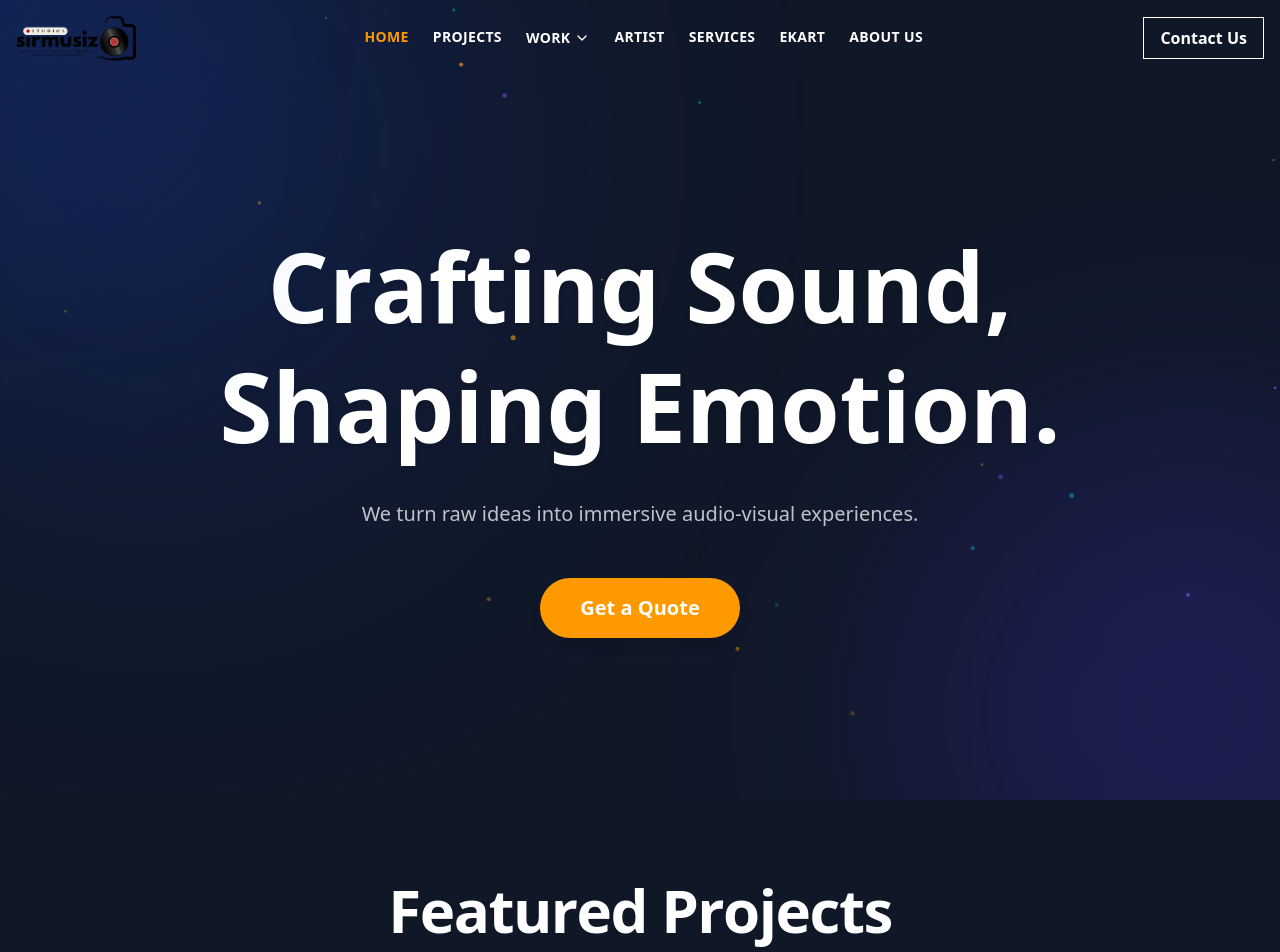
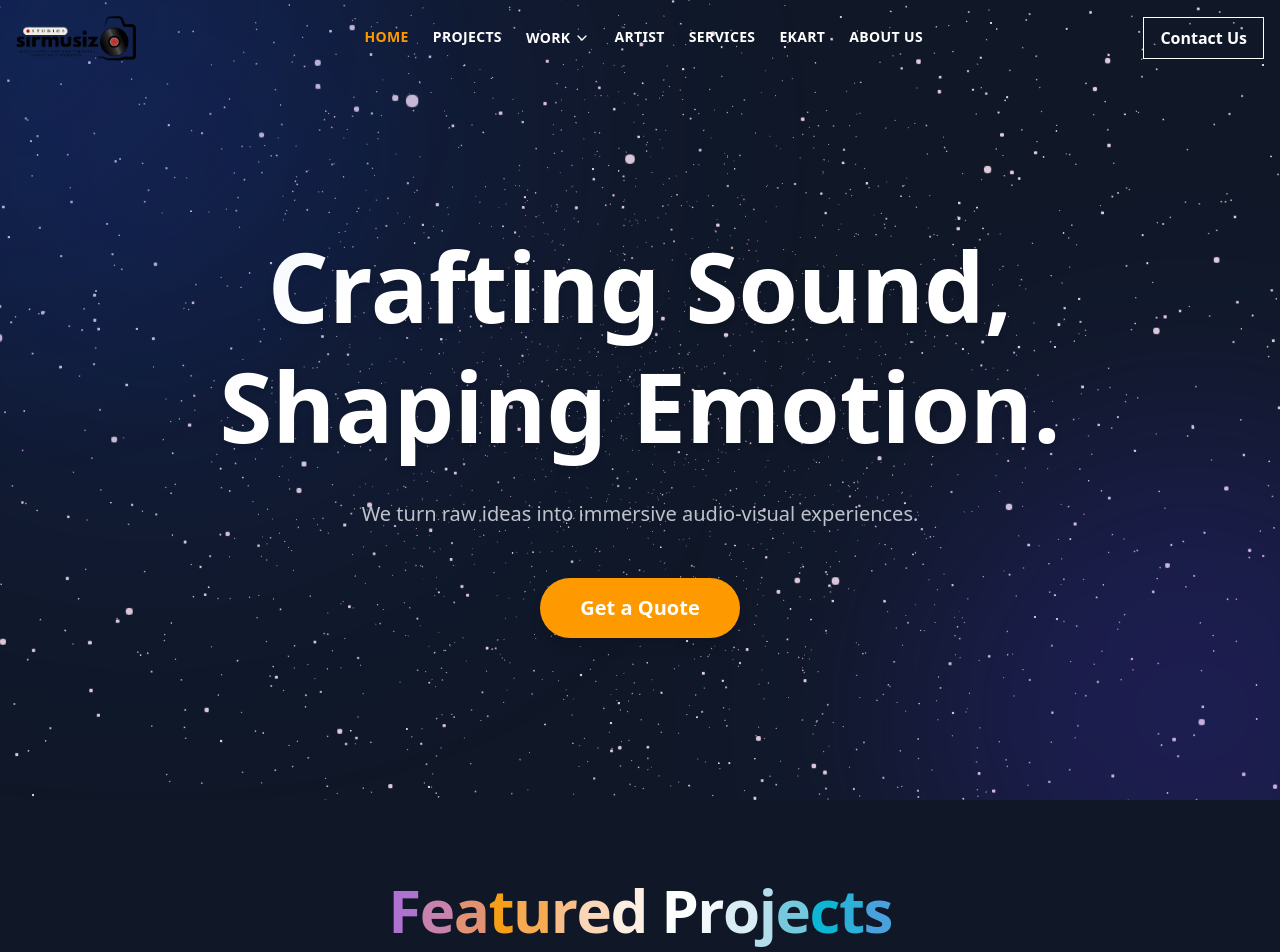
Before and after one commit to Akhilesh10gupta/musiz_v2, a Next.js app: page / in a window 1280 px wide. Shown: the top 952 px of the page. Built offline with nearby package versions, Linux system fonts and the light colour scheme.

Commit message:
update in hero and project seccction

```diff
--- /dev/null
+++ b/components/FloatingParticles.tsx
@@ -0,0 +1,64 @@
+'use client'
+import { useRef, useState } from 'react'
+import { Canvas, useFrame } from '@react-three/fiber'
+import { Points, PointMaterial } from '@react-three/drei'
+import { Suspense } from 'react'
+import * as THREE from 'three'
+
+
+const FloatingParticles = (props: any) => {
+  const ref = useRef<THREE.Points>(null!)
+  const [sphere] = useState(() => {
+    const numParticles = 5000;
+    const particles = new Float32Array(numParticles * 3);
+    for (let i = 0; i < numParticles; i++) {
+      const i3 = i * 3;
+      const u = Math.random();
+      const v = Math.random();
+      const theta = 2 * Math.PI * u;
+      const phi = Math.acos(2 * v - 1);
+      const radius = 1.5 * Math.cbrt(Math.random()); // cube root for uniform distribution
+      particles[i3] = radius * Math.sin(phi) * Math.cos(theta);
+      particles[i3 + 1] = radius * Math.sin(phi) * Math.sin(theta);
+      particles[i3 + 2] = radius * Math.cos(phi);
+    }
+    return particles;
+  });
+
+  useFrame((state, delta) => {
+    ref.current.rotation.x -= delta / 25
+    ref.current.rotation.y -= delta / 30
+    if (state.mouse) {
+      ref.current.rotation.y += state.mouse.x * 0.001
+      ref.current.rotation.x += state.mouse.y * 0.001
+    }
+  })
+
+  return (
+    <group rotation={[0, 0, Math.PI / 4]}>
+      <Points ref={ref} positions={sphere} stride={3} frustumCulled {...props}>
+        <PointMaterial
+          transparent
+          color="#f272c8"
+          size={0.005}
+          sizeAttenuation={true}
+          depthWrite={false}
+        />
+      </Points>
+    </group>
+  )
+}
+
+const FloatingParticlesCanvas = () => {
+  return (
+    <div className="absolute inset-0 z-0">
+      <Canvas camera={{ position: [0, 0, 1] }}>
+        <Suspense fallback={null}>
+          <FloatingParticles />
+        </Suspense>
+      </Canvas>
+    </div>
+  )
+}
+
+export default FloatingParticlesCanvas
--- /dev/null
+++ b/components/GlitchedWord.css
@@ -0,0 +1,77 @@
+.glitch {
+    position: relative;
+    display: inline-block;
+    color: white;
+    font-family: 'Courier New', Courier, monospace;
+  }
+
+  .glitch-base {
+    opacity: 1;
+    transition: opacity 0.2s ease-in-out;
+  }
+
+  .glitch-text {
+    position: absolute;
+    top: 0;
+    left: 0;
+    width: 100%;
+    height: 100%;
+    opacity: 0;
+    pointer-events: none;
+  }
+
+  .glitch .glitch-text-1 {
+    animation: glitch-anim-1 1s infinite;
+    color: #ff00c1;
+  }
+
+  .glitch .glitch-text-2 {
+    animation: glitch-anim-2 1s infinite;
+    color: #00ffff;
+  }
+
+  @keyframes glitch-anim-1 {
+    0% {
+      transform: translate(0);
+      opacity: 1;
+    }
+    20% {
+      transform: translate(-3px, 3px);
+    }
+    40% {
+      transform: translate(3px, -3px);
+    }
+    60% {
+      transform: translate(-3px, 3px);
+    }
+    80% {
+      transform: translate(3px, -3px);
+    }
+    100% {
+      transform: translate(0);
+      opacity: 1;
+    }
+  }
+
+  @keyframes glitch-anim-2 {
+    0% {
+      transform: translate(0);
+      opacity: 1;
+    }
+    20% {
+      transform: translate(3px, -3px);
+    }
+    40% {
+      transform: translate(-3px, 3px);
+    }
+    60% {
+      transform: translate(3px, -3px);
+    }
+    80% {
+      transform: translate(-3px, 3px);
+    }
+    100% {
+      transform: translate(0);
+      opacity: 1;
+    }
+  }
--- /dev/null
+++ b/components/GlitchedWord.tsx
@@ -0,0 +1,22 @@
+/// <reference path="../custom.d.ts" />
+
+'use client'
+import React from 'react';
+import './GlitchedWord.css';
+
+interface GlitchedWordProps {
+  word: string;
+  isGlitched: boolean;
+}
+
+const GlitchedWord: React.FC<GlitchedWordProps> = ({ word, isGlitched }) => {
+  return (
+    <span className={isGlitched ? 'glitch' : ''}>
+      <span className="glitch-base">{word}</span>
+      <span className="glitch-text glitch-text-1" aria-hidden="true">{word}</span>
+      <span className="glitch-text glitch-text-2" aria-hidden="true">{word}</span>
+    </span>
+  );
+};
+
+export default GlitchedWord;
--- a/components/Hero.tsx
+++ b/components/Hero.tsx
@@ -1,14 +1,14 @@
 'use client'
 
-import React, { useRef, useEffect, useState } from 'react'
+import React, { useEffect, useState } from 'react'
+import FloatingParticlesCanvas from './FloatingParticles'
+import GlitchedWord from './GlitchedWord';
+import './GlitchedWord.css';
 
 export default function Hero() {
-  /* ───────────────── mounted flag ───────────────── */
-  const [mounted, setMounted] = useState(false);
   const [isMobile, setIsMobile] = useState(false);
 
   useEffect(() => {
-    setMounted(true);
     const mediaQuery = window.matchMedia('(max-width: 640px)');
     const handleResize = () => setIsMobile(mediaQuery.matches);
     handleResize(); // Set initial state
@@ -20,96 +20,20 @@ export default function Hero() {
     }
   }, []);
 
-  /* ───────────────── canvas ───────────────── */
-  const canvasRef = useRef<HTMLCanvasElement | null>(null)
+  const [glitchingWord, setGlitchingWord] = useState(null);
+  const [wordToGlitch, setWordToGlitch] = useState('Sound');
 
   useEffect(() => {
-    if (!mounted || !canvasRef.current) return;
-
-    // Performance: Completely disable the particle animation on mobile devices.
-    if (isMobile) return
-
-    const canvas = canvasRef.current
-    const ctx = canvas.getContext('2d')
-    if (!ctx) return
-
-    const dpr = isMobile ? 1 : window.devicePixelRatio || 1
-
-    const setSize = () => {
-      canvas.width = window.innerWidth * dpr
-      canvas.height = window.innerHeight * dpr
-      canvas.style.width = `${window.innerWidth}px`
-      canvas.style.height = `${window.innerHeight}px`
-      ctx.setTransform(dpr, 0, 0, dpr, 0, 0)
-    }
-    setSize()
-
-    const colors = ['#8B5CF6', '#06B6D4', '#F59E0B']
-    const COUNT = isMobile ? 6 : 20
-    const particles = Array.from({ length: COUNT }, () => ({
-      x: Math.random() * window.innerWidth,
-      y: Math.random() * window.innerHeight,
-      vx: (Math.random() - 0.5) * 0.2,
-      vy: (Math.random() - 0.5) * 0.2,
-      size: Math.random() * 1.5 + 1,
-      opacity: Math.random() * 0.5 + 0.2,
-      color: colors[Math.floor(Math.random() * colors.length)],
-    }))
-
-    let animationFrameId: number;
-    const step = () => {
-      ctx.clearRect(0, 0, canvas.width, canvas.height)
-
-      particles.forEach((p, i) => {
-        p.x += p.vx
-        p.y += p.vy
-        if (p.x < 0 || p.x > window.innerWidth) p.vx *= -1
-        if (p.y < 0 || p.y > window.innerHeight) p.vy *= -1
-
-        ctx.save()
-        ctx.globalAlpha = p.opacity
-        ctx.fillStyle = p.color
-        ctx.beginPath()
-        ctx.arc(p.x, p.y, p.size, 0, Math.PI * 2)
-        ctx.fill()
-        ctx.restore()
-
-        // Only draw lines on desktop
-        if (!isMobile) {
-          for (let j = i + 1; j < particles.length; j++) {
-            const o = particles[j]
-            const dist = Math.hypot(p.x - o.x, p.y - o.y)
-            if (dist < 150) {
-              ctx.save()
-              ctx.globalAlpha = (150 - dist) / 150 * 0.1
-              ctx.strokeStyle = p.color
-              ctx.lineWidth = 0.5
-              ctx.beginPath()
-              ctx.moveTo(p.x, p.y)
-              ctx.lineTo(o.x, o.y)
-              ctx.stroke()
-              ctx.restore()
-            }
-          }
-        }
-      })
-
-      if (isMobile) {
-        setTimeout(step, 100) // ~10 FPS
-      } else {
-        animationFrameId = requestAnimationFrame(step)
-      }
-    }
-    step()
-
-    window.addEventListener('resize', setSize)
-    return () => {
-      window.removeEventListener('resize', setSize)
-      cancelAnimationFrame(animationFrameId)
-    }
-  }, [mounted, isMobile])
-
-  const headline = "Crafting Sound, Shaping Emotion.";
+    const interval = setInterval(() => {
+      setGlitchingWord(wordToGlitch);
+      setTimeout(() => {
+        setGlitchingWord(null);
+        setWordToGlitch(current => (current === 'Sound' ? 'Emotion' : 'Sound'));
+      }, 1000);
+    }, 5000);
+    return () => clearInterval(interval);
+    // eslint-disable-next-line react-hooks/exhaustive-deps
+  }, [wordToGlitch]);
 
   return (
     <section
@@ -117,7 +41,7 @@ export default function Hero() {
       className="relative min-h-[100dvh] pt-32 lg:pt-40 bg-gray-900
                  flex flex-col items-center justify-center gap-16 xl:gap-32 px-6 pb-24 overflow-hidden"
     >
-      <canvas ref={canvasRef} className="pointer-events-none absolute inset-0" />
+      <FloatingParticlesCanvas />
 
       {/* blurred blobs */}
       {!isMobile && (
@@ -129,12 +53,18 @@ export default function Hero() {
 
       {/* text block */}
       <div
-        className="max-w-4xl w-full px-2 sm:px-0 text-center"
+        className="max-w-4xl w-full px-2 sm:px-0 text-center z-10"
       >
         <h1
-          className="text-5xl sm:text-6xl xl:text-8xl font-extrabold leading-tight sm:leading-tight xl:leading-tight text-white drop-shadow-md font-poppins animate-fade-in-up transition-transform duration-300 ease-in-out hover:scale-105 hover:drop-shadow-lg"
+          className={`text-5xl sm:text-6xl xl:text-8xl font-extrabold leading-tight sm:leading-tight xl:leading-tight text-white drop-shadow-md font-poppins animate-fade-in-up ${isMobile ? 'hero-animated-gradient' : ''}`}
         >
-          {headline}
+          {isMobile ? (
+            'Crafting Sound, Shaping Emotion.'
+          ) : (
+            <>
+              Crafting <GlitchedWord word="Sound" isGlitched={glitchingWord === 'Sound'} />, Shaping <GlitchedWord word="Emotion" isGlitched={glitchingWord === 'Emotion'} />.
+            </>
+          )}
         </h1>
         <p
           className="mt-6 sm:mt-8 text-lg sm:text-xl text-gray-300/90 leading-relaxed sm:leading-relaxed max-w-2xl mx-auto animate-fade-in-up animation-delay-300 transition-transform duration-300 ease-in-out hover:scale-105"
@@ -143,8 +73,8 @@ export default function Hero() {
         </p>
         <a
           href="/contact"
-          className="inline-block mt-8 sm:mt-12 px-10 py-4 rounded-full bg-amber-500
-                     text-white text-lg sm:text-xl font-bold shadow-lg hover:shadow-xl transition-shadow animate-fade-in-up animation-delay-600"
+          className={`inline-block mt-8 sm:mt-12 px-10 py-4 rounded-full bg-amber-500
+                     text-white text-lg sm:text-xl font-bold shadow-lg hover:shadow-xl transition-shadow animate-fade-in-up animation-delay-600 ${isMobile ? 'animate-pulse-slow' : ''}`}
         >
           Get a Quote
         </a>
--- a/components/LoadingScreen.tsx
+++ b/components/LoadingScreen.tsx
@@ -1,5 +1,5 @@
 'use client'
-import { motion } from 'framer-motion'
+
 
 const LoadingScreen = () => {
   return (
--- a/components/Projects.tsx
+++ b/components/Projects.tsx
@@ -18,7 +18,7 @@ const duplicatedVideos = [...videos, ...videos];
 const title = "Featured Projects";
 
 const colorWaveContainer = {
-  hover: {
+  inView: {
     transition: {
       staggerChildren: 0.05,
     },
@@ -26,7 +26,7 @@ const colorWaveContainer = {
 };
 
 const colorWaveLetter = {
-  hover: {
+  inView: {
     color: ["#ffffff", "#f59e0b", "#8b5cf6", "#06b6d4", "#ffffff"],
     transition: {
       duration: 1,
@@ -79,17 +79,32 @@ export default function Projects() {
         <motion.h2
           className="text-5xl sm:text-6xl text-white font-bold tracking-tight mb-2"
           variants={colorWaveContainer}
-          whileHover="hover"
+          initial="initial"
+          animate={isInView ? "inView" : "initial"}
         >
-          {title.split("").map((letter, index) => (
+          <motion.span className="inline-block">
+            {title.split(" ")[0].split("").map((letter, index) => (
               <motion.span
                 key={index}
                 variants={colorWaveLetter}
                 className="inline-block"
               >
-              {letter === " " ? "\u00A0" : letter}
+                {letter}
               </motion.span>
             ))}
+          </motion.span>
+          <span className="inline-block">&nbsp;</span>
+          <motion.span className="inline-block">
+            {title.split(" ")[1].split("").map((letter, index) => (
+              <motion.span
+                key={index}
+                variants={colorWaveLetter}
+                className="inline-block"
+              >
+                {letter}
+              </motion.span>
+            ))}
+          </motion.span>
         </motion.h2>
         <p className="text-gray-400 max-w-xl mx-auto text-balance">
           A showcase of studio sessions, official releases, and creative demos.
--- /dev/null
+++ b/custom.d.ts
@@ -0,0 +1,4 @@
+declare module '*.css' {
+  const content: { [className: string]: string };
+  export default content;
+}
--- a/tsconfig.json
+++ b/tsconfig.json
@@ -22,6 +22,6 @@
       "@/*": ["./*"]
     }
   },
-  "include": ["next-env.d.ts", "**/*.ts", "**/*.tsx", ".next/types/**/*.ts"],
+  "include": ["next-env.d.ts", "**/*.ts", "**/*.tsx", ".next/types/**/*.ts", "custom.d.ts"],
   "exclude": ["node_modules"]
 }
```
Also changed, not shown: app/globals.css (+15 -0 lines), app/Projects/page.tsx (line endings or trailing spaces). Lines whose indentation alone changed are shown as unchanged.
